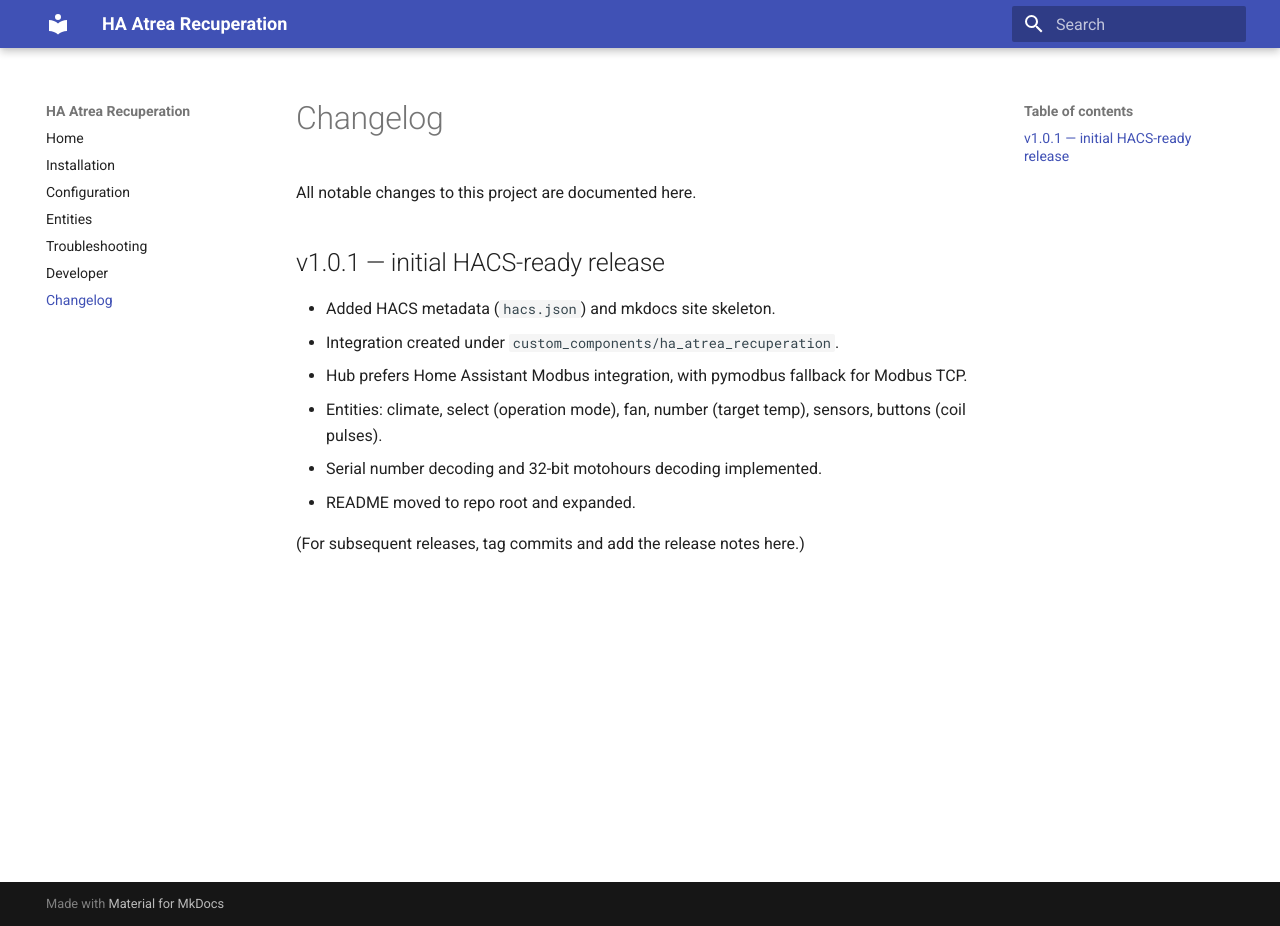
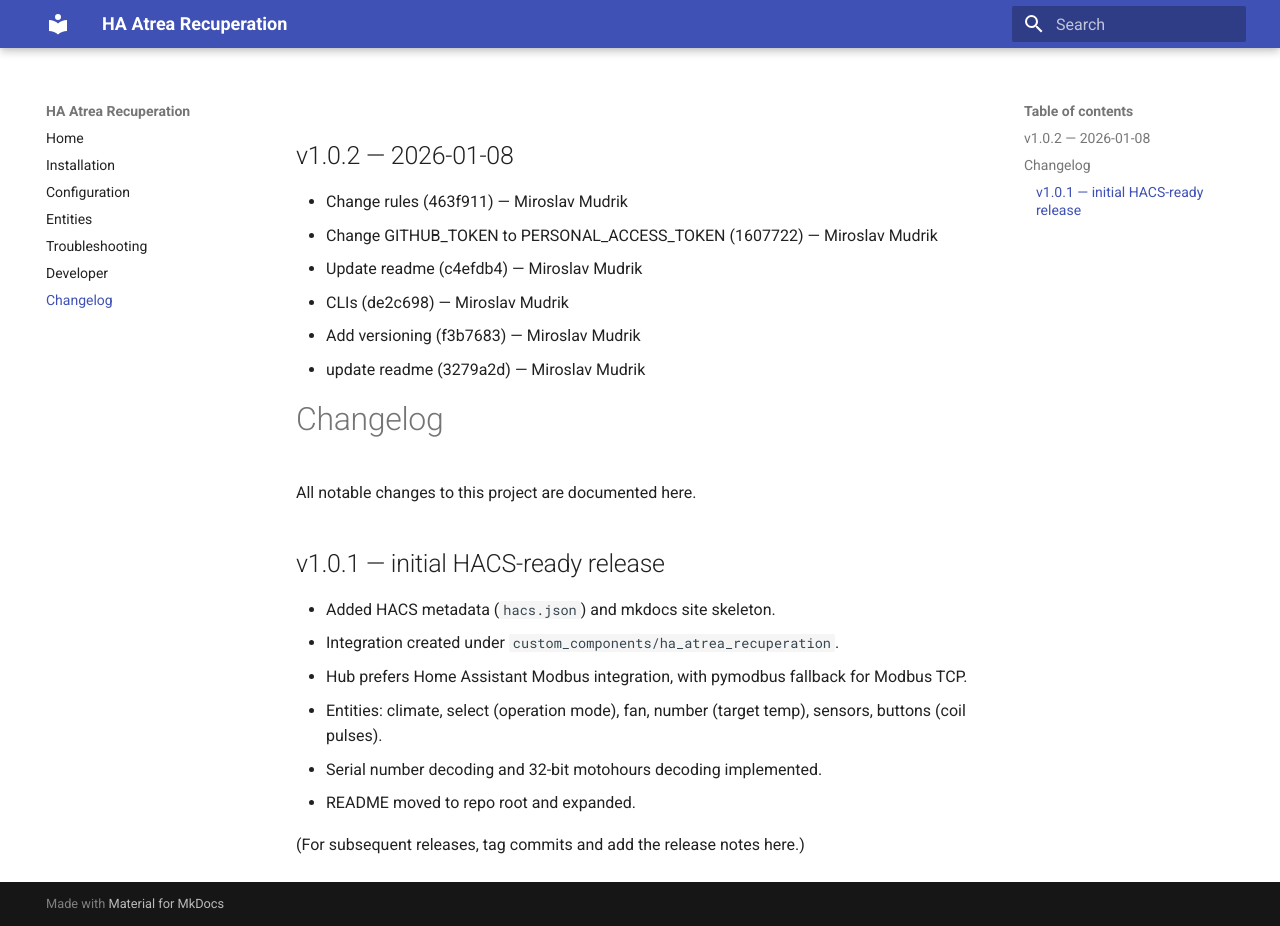
Before and after one commit to Chester929/ha_atrea_recuperation, an MkDocs documentation site: the page built from docs/changelog.md, in a window 1280 px wide and 926 px high. Built offline with MkDocs 1.6.1 and Material for MkDocs 9.7.7, drawn with Linux system fonts in a browser that asks for light colours.

Commit message:
Fix bump ver

```diff
--- a/docs/changelog.md
+++ b/docs/changelog.md
@@ -1,3 +1,14 @@
+## v1.0.2 — 2026-01-08
+
+- Change rules (463f911) — Miroslav Mudrik
+- Change GITHUB_TOKEN to PERSONAL_ACCESS_TOKEN (1607722) — Miroslav Mudrik
+- Update readme (c4efdb4) — Miroslav Mudrik
+- CLIs (de2c698) — Miroslav Mudrik
+- Add versioning (f3b7683) — Miroslav Mudrik
+- update readme (3279a2d) — Miroslav Mudrik
+
+
+
 # Changelog
 
 All notable changes to this project are documented here.
```
Also changed, not shown: 3 other files.
